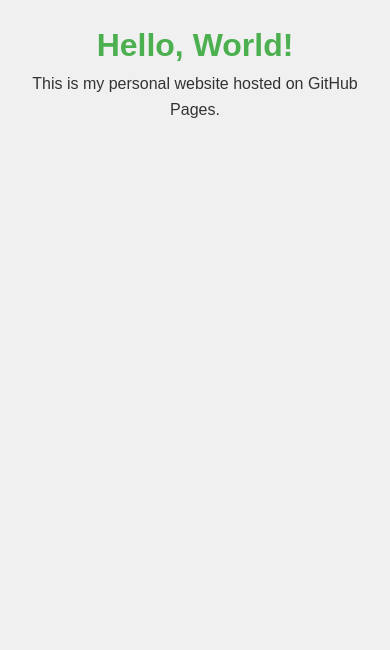
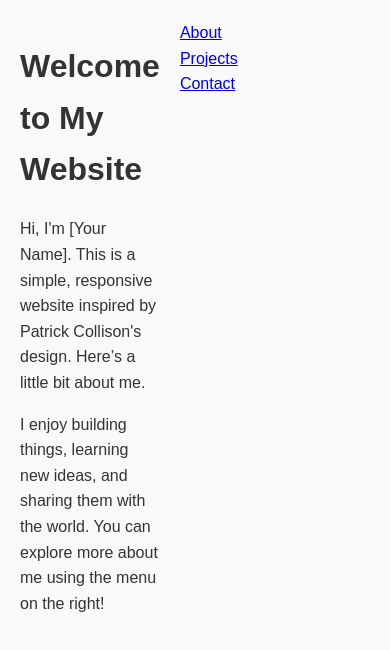
Before and after one commit to RithikaKorrapolu/rithikakorrapolu.github.io, a plain HTML site: page index.html in a window 390 px wide. Drawn offline with Linux system fonts and the light colour scheme.

Commit message:
Adding layout and menu
Made responsive as well

```diff
--- a/index.html
+++ b/index.html
@@ -1,13 +1,35 @@
 <!DOCTYPE html>
-<html>
+<html lang="en">
 <head>
-    <title>Welcome to My Website</title>
-    <link rel="stylesheet" href="style.css"> <!-- Link to CSS -->
+    <meta charset="UTF-8">
+    <meta name="viewport" content="width=device-width, initial-scale=1.0">
+    <title>About Me</title>
+    <link rel="stylesheet" href="style.css">
 </head>
 <body>
-    <h1>Hello, World!</h1>
-    <p>This is my personal website hosted on GitHub Pages.</p>
+    <div class="container">
+        <!-- Main Content -->
+        <div class="content">
+            <h1>Welcome to My Website</h1>
+            <p>
+                Hi, I'm [Your Name]. This is a simple, responsive website inspired by Patrick Collison's design.
+                Here’s a little bit about me.
+            </p>
+            <p>
+                I enjoy building things, learning new ideas, and sharing them with the world. You can explore more
+                about me using the menu on the right!
+            </p>
+        </div>
 
-    <script src="script.js"></script> <!-- Link to JavaScript -->
+        <!-- Right Menu -->
+        <nav class="menu">
+            <ul>
+                <li><a href="#about">About</a></li>
+                <li><a href="#projects">Projects</a></li>
+                <li><a href="#contact">Contact</a></li>
+            </ul>
+        </nav>
+    </div>
+    <script src="script.js"></script>
 </body>
 </html>
--- a/script.js
+++ b/script.js
@@ -1,10 +1,9 @@
-// Log a message to the browser console
-console.log("Welcome to my personal website!");
-
-// Example of adding interactivity
-document.addEventListener("DOMContentLoaded", function() {
-    const heading = document.querySelector("h1");
-    heading.addEventListener("click", function() {
-        alert("You clicked the heading!");
+// Example: Log clicks on menu items
+document.addEventListener("DOMContentLoaded", function () {
+    const menuLinks = document.querySelectorAll(".menu a");
+    menuLinks.forEach(link => {
+        link.addEventListener("click", function () {
+            console.log(`Navigated to ${this.getAttribute("href")}`);
+        });
     });
 });
--- a/style.css
+++ b/style.css
@@ -1,33 +1,36 @@
-/* General styling for the body */
+/* General Reset */
 body {
+    margin: 0;
     font-family: Arial, sans-serif;
-    margin: 0;
-    padding: 0;
-    background-color: #f0f0f0; /* Light gray background */
-    color: #333; /* Dark gray text */
     line-height: 1.6;
+    color: #333;
+    background-color: #f9f9f9;
 }
 
-/* Style for the main heading */
-h1 {
-    color: #4CAF50; /* Green color for the title */
-    text-align: center;
-    margin-top: 20px;
+/* Main Container */
+.container {
+    display: flex;
+    min-height: 100vh;
+    padding: 20px;
 }
 
-/* Style for the paragraph text */
-p {
+/* Content Area */
+.content {
+    flex: 1; /* Takes up remaining space */
     max-width: 600px;
-    margin: 10px auto;
-    text-align: center;
+    margin-right: 20px;
 }
 
-/* Center content */
-body > * {
-    margin: 0 auto;
+/* Menu Styling */
+.menu {
+    flex: 0 0 200px; /* Fixed width for the menu */
+    position: sticky;
+    top: 20px; /* Sticks the menu to the top on scroll */
+    align-self: flex-start;
 }
 
-/* Add some padding */
-body {
-    padding: 20px;
-}
+/* Menu Links */
+.menu ul {
+    list-style: none;
+    padding: 0;
+    margin: 0;
```
Also changed, not shown: 1 other file.
